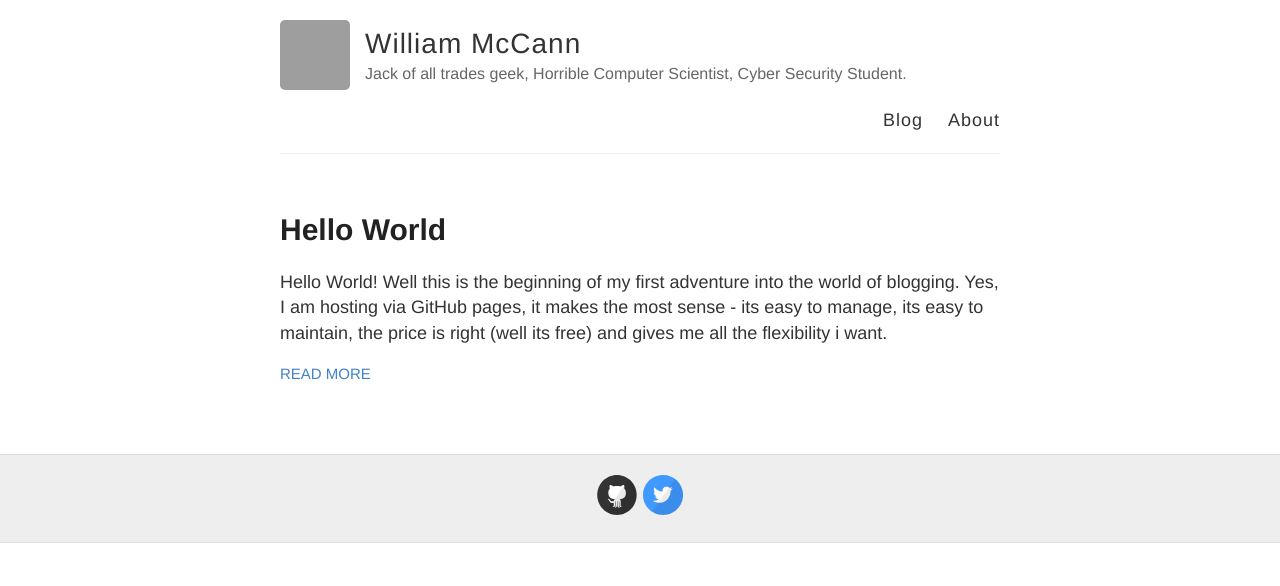
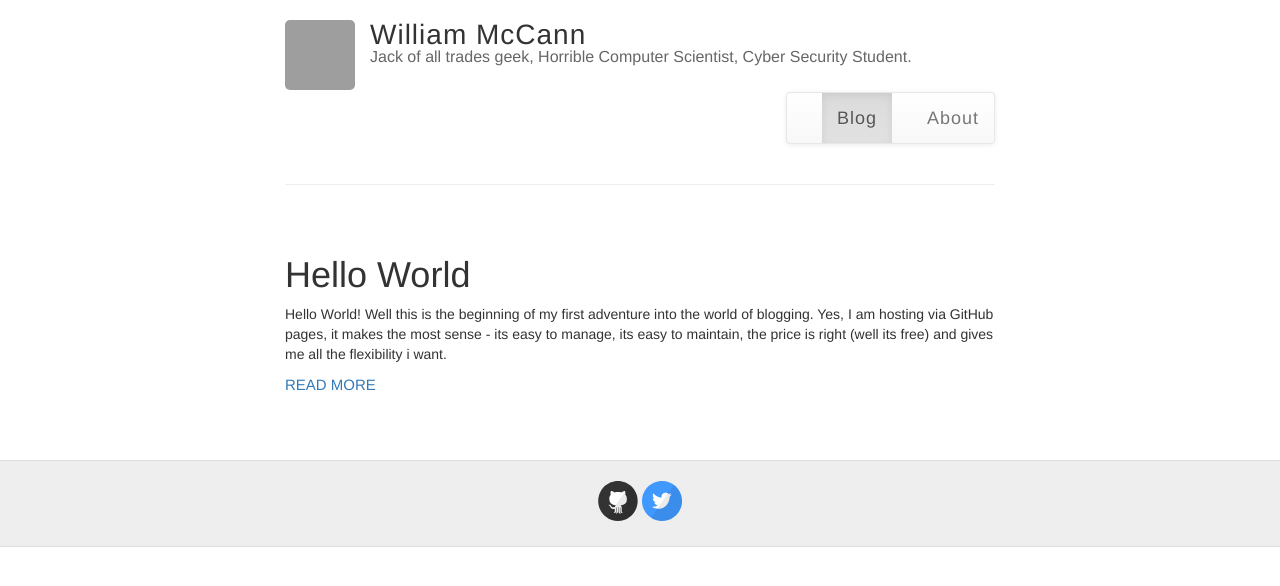
Before and after one commit to wjmccann/wjmccann.github.io, a Jekyll site: the page built from index.html, in a window 1280 px wide. Shown: the top 586 px of the page. Built offline with Jekyll 4.4.1, drawn with Linux system fonts in a browser that asks for light colours; grey boxes are pictures that could not be loaded.

Commit message:
Update default.html

```diff
--- a/_layouts/default.html
+++ b/_layouts/default.html
@@ -1,4 +1,4 @@
-<!DOCTYPE html>
+  <!DOCTYPE html>
 <html>
   <head>
     <title>{% if page.title %}{{ page.title }} – {% endif %}{{ site.name }} – {{ site.description }}</title>
@@ -11,7 +11,14 @@
 
     <link rel="stylesheet" type="text/css" href="{{ site.baseurl }}/style.css" />
     <link rel="alternate" type="application/rss+xml" title="{{ site.name }} - {{ site.description }}" href="{{ site.baseurl }}/feed.xml" />
+    <!-- Latest compiled and minified CSS -->
+    <link rel="stylesheet" href="https://maxcdn.bootstrapcdn.com/bootstrap/3.3.7/css/bootstrap.min.css" integrity="sha384-BVYiiSIFeK1dGmJRAkycuHAHRg32OmUcww7on3RYdg4Va+PmSTsz/K68vbdEjh4u" crossorigin="anonymous">
 
+    <!-- Optional theme -->
+    <link rel="stylesheet" href="https://maxcdn.bootstrapcdn.com/bootstrap/3.3.7/css/bootstrap-theme.min.css" integrity="sha384-rHyoN1iRsVXV4nD0JutlnGaslCJuC7uwjduW9SVrLvRYooPp2bWYgmgJQIXwl/Sp" crossorigin="anonymous">
+
+    <!-- Latest compiled and minified JavaScript -->
+<script src="https://maxcdn.bootstrapcdn.com/bootstrap/3.3.7/js/bootstrap.min.js" integrity="sha384-Tc5IQib027qvyjSMfHjOMaLkfuWVxZxUPnCJA7l2mCWNIpG9mGCD8wGNIcPD7Txa" crossorigin="anonymous"></script>
     <!-- Created with Jekyll Now - http://github.com/barryclark/jekyll-now -->
   </head>
 
@@ -26,9 +33,21 @@
             <p class="site-description">{{ site.description }}</p>
           </div>
 
-          <nav>
-            <a href="{{ site.baseurl }}/">Blog</a>
-            <a href="{{ site.baseurl }}/about">About</a>
+          <nav class="navbar navbar-default">
+            <div class="navbar-header">
+              <button type="button" data-target="#navbarCollapse" data-toggle="collapse" class="navbar-toggle">
+                <span class="sr-only">Toggle navigation</span>
+                <span class="icon-bar"></span>
+                <span class="icon-bar"></span>
+              </button>
+            </div>
+    <!-- Collection of nav links and other content for toggling -->
+    <div id="navbarCollapse" class="collapse navbar-collapse">
+        <ul class="nav navbar-nav navbar-right">
+            <li class="active"><a href="{{ site.baseurl }}/">Blog</a></li>
+          <li><a href="{{ site.baseurl }}/about">About</a></li>
+      </ul>
+    </div>
           </nav>
         </header>
       </div>
```
